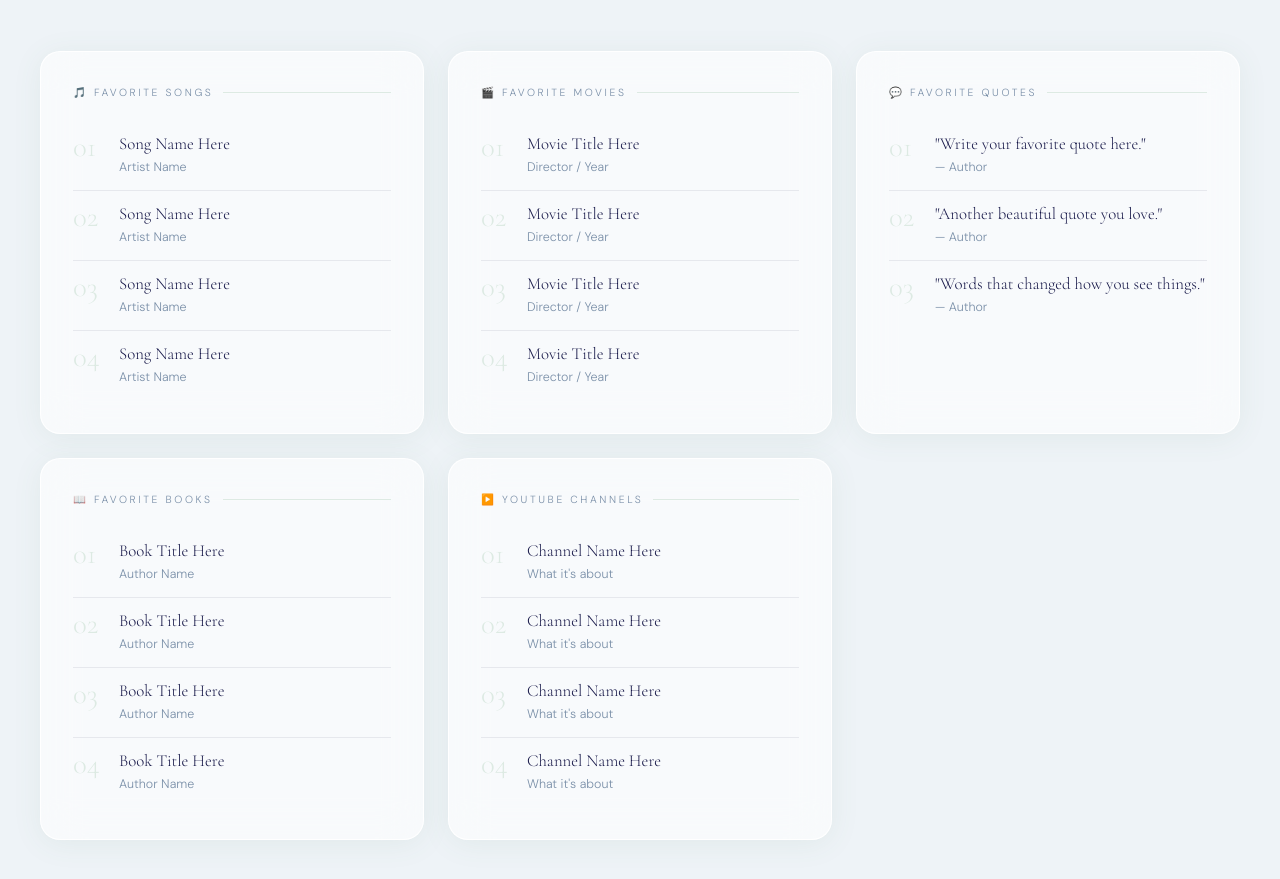
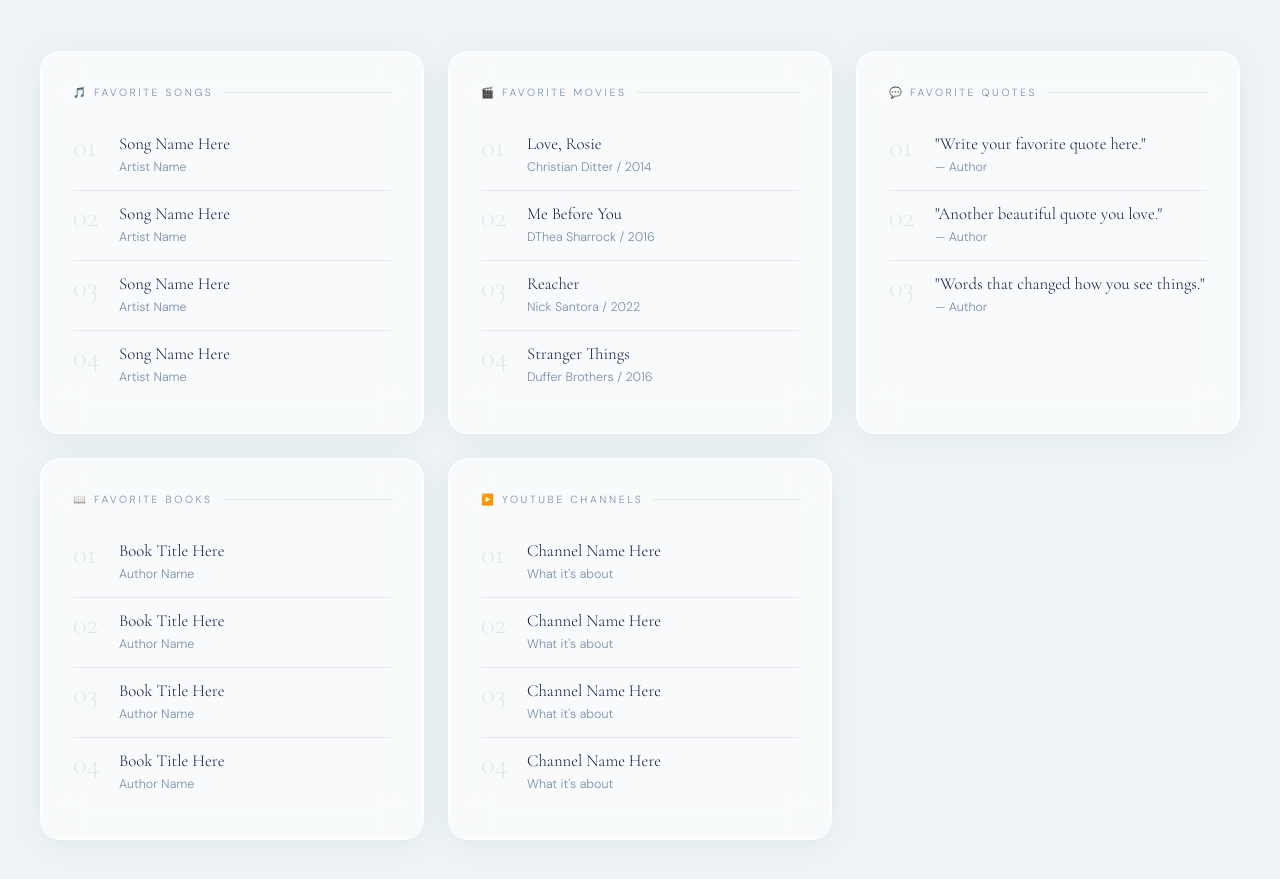
Before and after one commit to zmefti/my-digital-space, a plain HTML site: page index.html in a window 1280 px wide. Shown: the part 6060-6939 px from the top of the page. Drawn offline with nearby package versions, Linux system fonts and the light colour scheme; a web font is replaced by a local one.

Commit message:
Update index.html

```diff
--- a/index.html
+++ b/index.html
@@ -1342,19 +1342,19 @@
         <div class="fav-category">🎬 Favorite Movies</div>
         <div class="fav-item">
           <span class="fav-num">01</span>
-          <div><div class="fav-name">Movie Title Here</div><div class="fav-sub">Director / Year</div></div>
+          <div><div class="fav-name">Love, Rosie</div><div class="fav-sub">Christian Ditter / 2014</div></div>
         </div>
         <div class="fav-item">
           <span class="fav-num">02</span>
-          <div><div class="fav-name">Movie Title Here</div><div class="fav-sub">Director / Year</div></div>
+          <div><div class="fav-name">Me Before You</div><div class="fav-sub">DThea Sharrock / 2016</div></div>
         </div>
         <div class="fav-item">
           <span class="fav-num">03</span>
-          <div><div class="fav-name">Movie Title Here</div><div class="fav-sub">Director / Year</div></div>
+          <div><div class="fav-name">Reacher</div><div class="fav-sub">Nick Santora / 2022 </div></div>
         </div>
         <div class="fav-item">
           <span class="fav-num">04</span>
-          <div><div class="fav-name">Movie Title Here</div><div class="fav-sub">Director / Year</div></div>
+          <div><div class="fav-name">Stranger Things</div><div class="fav-sub">Duffer Brothers / 2016</div></div>
         </div>
       </div>
 
```
